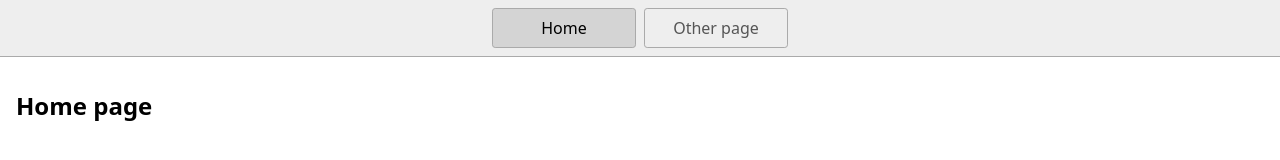
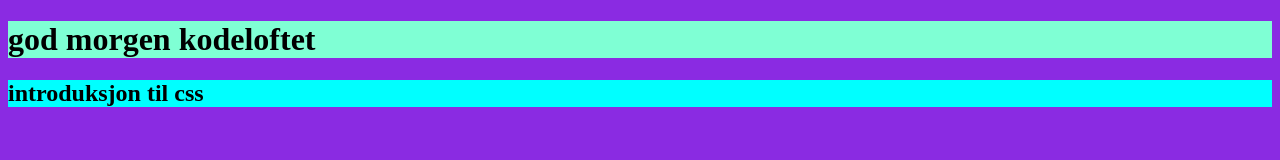
Before and after one commit to freyaahaa/kodeloftet-intro-css, a website: page index.html in a window 1280 px wide. Drawn offline with Linux system fonts and the light colour scheme.

Commit message:
i forgor

```diff
--- a/index.html
+++ b/index.html
@@ -1,23 +1,14 @@
 <!DOCTYPE html>
-<html lang="en">
-  <head>
-    <title>Home</title>
-    <meta charset="UTF-8" />
-    <meta name="viewport" content="width=device-width" />
-    <!--
-      Need a visual blank slate?
-      Remove all code in `styles.css`!
-    -->
-    <link rel="stylesheet" href="styles.css" />
-    <script type="module" src="script.js"></script>
-  </head>
-  <body>
-    <nav>
-      <a href="/" aria-current="page">Home</a>
-      <a href="/page2.html">Other page</a>
-    </nav>
-    <main>
-      <h1>Home page</h1>
-    </main>
-  </body>
+<html lang="no">
+<head>
+  <meta charset="UTF-8">
+  <meta name="viewport" content="width=device-width, initial-scale=1.0">
+  <title>Document</title>
+<link rel="stylesheet" href="styles.css">
+</head>
+<body>
+  <h1>god morgen kodeloftet</h1>
+  <h2 class="background-color-white">introduksjon til css</h2>
+
+</body>
 </html>
--- a/script.js
+++ /dev/null
@@ -1 +0,0 @@
-console.log('Hello!');
--- a/styles.css
+++ b/styles.css
@@ -1,46 +1,7 @@
-* {
-  box-sizing: border-box;
+
+body{background-color: blueviolet;
 }
-
-body {
-  margin: 0;
-  font-family: system-ui, sans-serif;
-  color: black;
-  background-color: white;
+h1{background-color: aquamarine;
 }
-
-nav {
-  display: flex;
-  flex-wrap: wrap;
-  align-items: center;
-  justify-content: center;
-  padding: 0.5rem;
-  gap: 0.5rem;
-  border-bottom: solid 1px #aaa;
-  background-color: #eee;
+h2{background-color: aqua;
 }
-
-nav a {
-  display: inline-block;
-  min-width: 9rem;
-  padding: 0.5rem;
-  border-radius: 0.2rem;
-  border: solid 1px #aaa;
-  text-align: center;
-  text-decoration: none;
-  color: #555;
-}
-
-nav a[aria-current='page'] {
-  color: #000;
-  background-color: #d4d4d4;
-}
-
-main {
-  padding: 1rem;
-}
-
-h1 {
-  font-weight: bold;
-  font-size: 1.5rem;
-}
```
Also changed, not shown: page2.html (deleted, +0 -19 lines), 1 other file.
